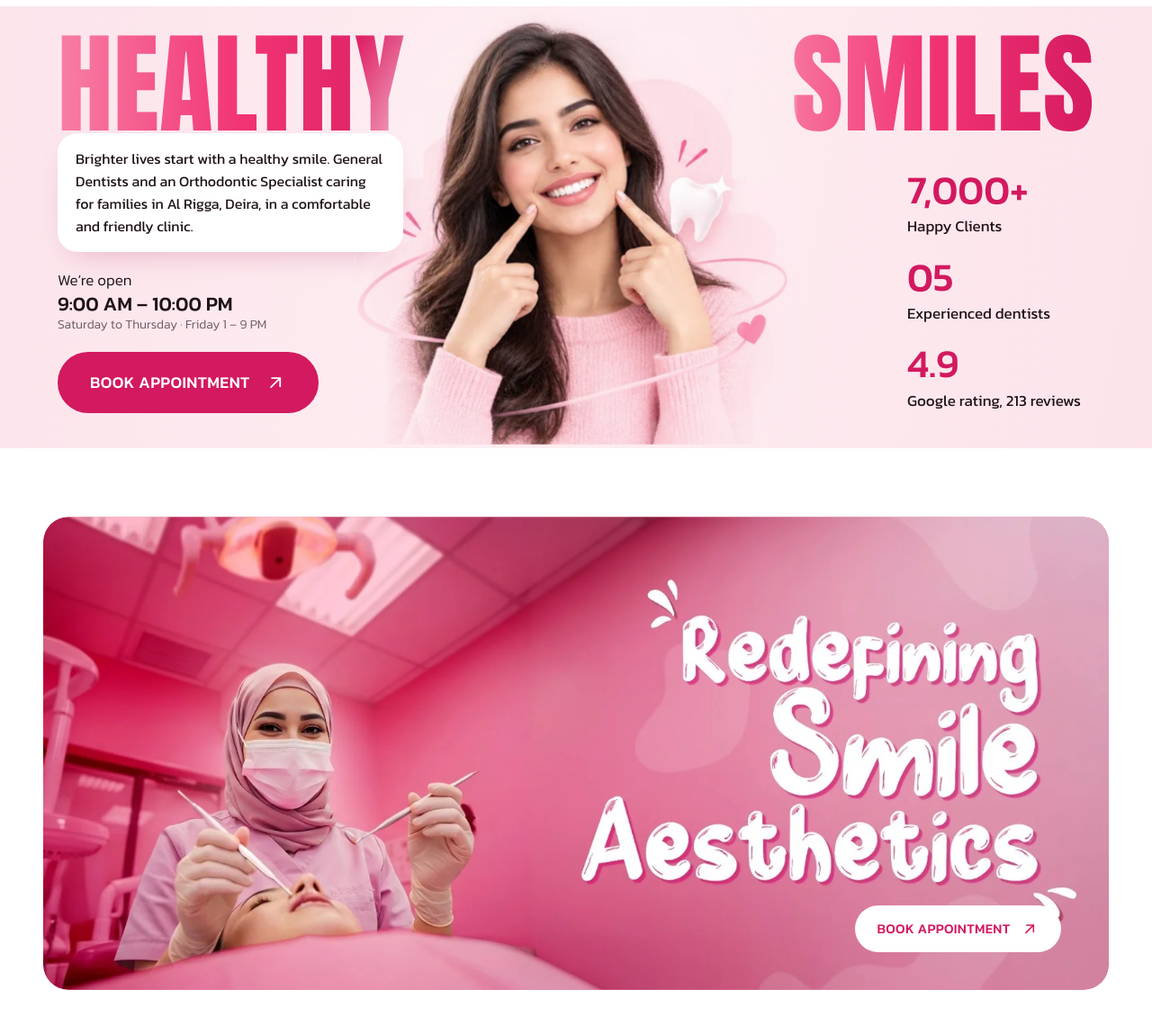
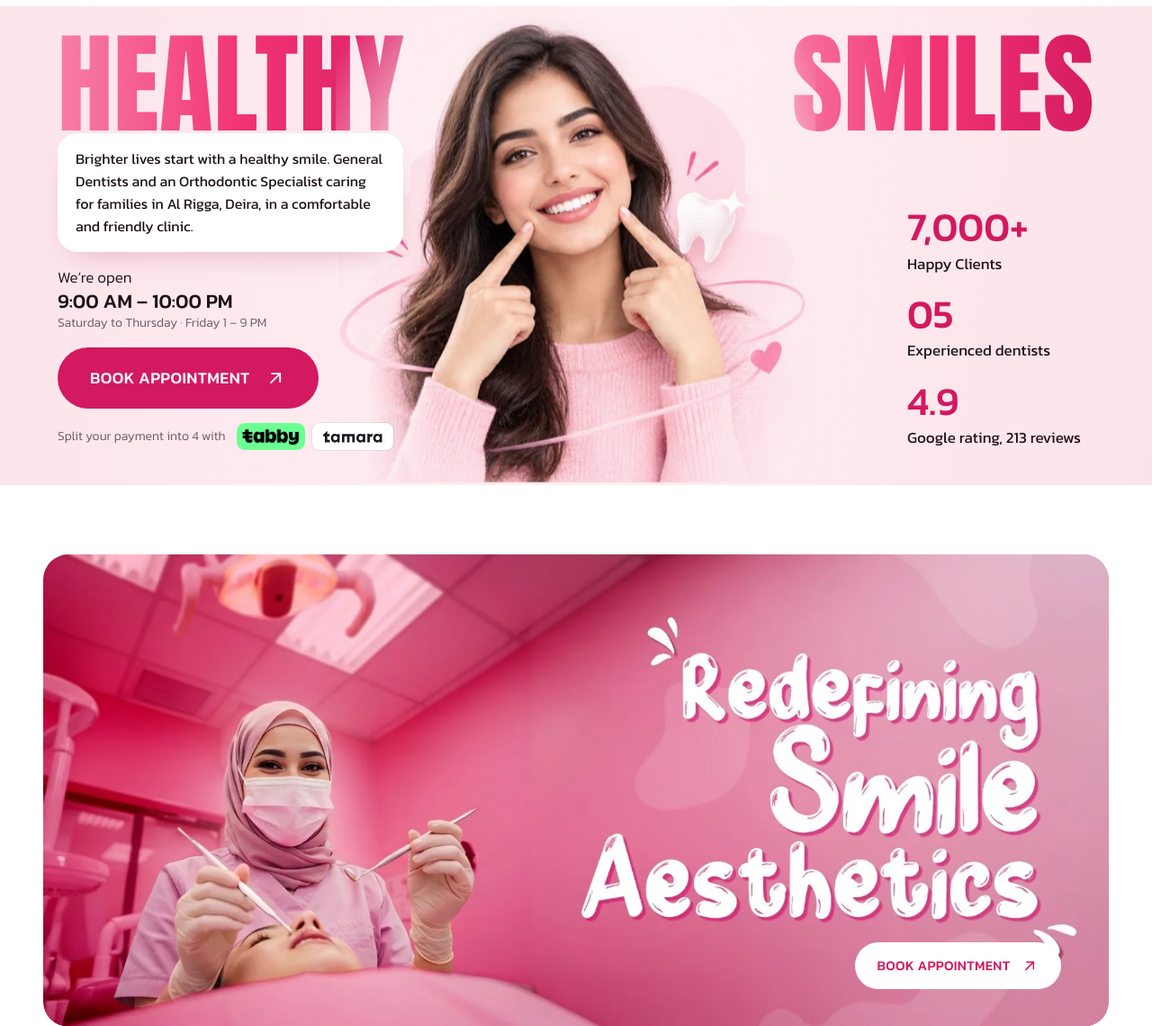
Before and after one commit to hasheebdentalclinic-sudo/Pearlecent-Shifah-Medical-Center-, a PHP site: page / in a window 1280 px wide. Shown: the part 84-1224 px from the top of the page at 90% size. Run offline with PHP 8.4, Linux system fonts and the light colour scheme.

Commit message:
Hero: Tabby and Tamara pay-in-4 badges
Co-Authored-By: Claude Opus 5.5 <noreply@anthropic.com>
Claude-Session: https://claude.ai/code/session_017qCPQQxzanc4XPe6tqL491

```diff
--- a/about.html
+++ b/about.html
@@ -12,7 +12,7 @@
 <link rel="icon" href="assets/img/mark.svg" type="image/svg+xml">
 <link rel="preload" href="assets/fonts/anton-400.woff2" as="font" type="font/woff2" crossorigin>
 <link rel="preload" href="assets/fonts/kanit-300.woff2" as="font" type="font/woff2" crossorigin>
-<link rel="stylesheet" href="assets/css/site.css?v=12">
+<link rel="stylesheet" href="assets/css/site.css?v=13">
 <script>document.documentElement.classList.add('js')</script>
 <script type="application/ld+json">{"@context":"https://schema.org","@type":"Dentist","name":"Pearlecent Shifah Medical Center L.L.C.","telephone":"+971 55 339 6152","address":{"@type":"PostalAddress","streetAddress":"Room 104, Al Zarooni Building, 73 Al Rigga Road","addressLocality":"Deira, Dubai","addressCountry":"AE"},"geo":{"@type":"GeoCoordinates","latitude":25.2624015,"longitude":55.3266563},"openingHours":["Sa-Th 09:00-22:00","Fr 13:00-21:00"],"sameAs":["https://www.instagram.com/pearlescent_dental","https://www.tiktok.com/@pearlecentshifah"]}</script>
 </head>
@@ -166,6 +166,6 @@
     <p><a href="about.html">About</a><a href="treatments.html">Treatments</a><a href="index.html#visit">Contact</a></p></div>
 </footer>
 <a class="wa-float" href="https://wa.me/971553396152" target="_blank" rel="noopener" data-wa-float aria-label="Chat with Pearlecent"><svg viewBox="0 0 24 24" aria-hidden="true"><path d="M4 5.5A2.5 2.5 0 0 1 6.5 3h11A2.5 2.5 0 0 1 20 5.5v8a2.5 2.5 0 0 1-2.5 2.5H10l-4.2 3.6c-.5.4-1.3.1-1.3-.6V16A2.5 2.5 0 0 1 4 13.5z" fill="none" stroke="currentColor" stroke-width="1.8" stroke-linejoin="round"/><path d="M8.5 8.5h7M8.5 11.5h4.5" stroke="currentColor" stroke-width="1.8" stroke-linecap="round"/></svg><span>Chat with us</span></a>
-<script src="assets/js/site.js?v=12" defer></script>
+<script src="assets/js/site.js?v=13" defer></script>
 </body>
 </html>
--- a/assets/css/site.css
+++ b/assets/css/site.css
@@ -724,3 +724,15 @@ h2, h3 { letter-spacing: -0.01em; }
 @media (max-width: 47.99em) {
   .hero2__photo { width: 90%; margin: 1rem auto .25rem; }
 }
+
+/* v10: Tabby / Tamara payment badges in hero */
+.hero2__left { gap: 1.1rem; }
+.paybnpl { display: flex; align-items: center; flex-wrap: wrap; gap: .5rem .75rem; margin-top: -.1rem; }
+.paybnpl__t { font-size: .875rem; color: var(--soft); }
+.paybnpl__logos { display: inline-flex; align-items: center; gap: .5rem; }
+.paybnpl__tabby { height: 30px; width: auto; display: block; }
+.paybnpl__tamara { height: 30px; display: inline-flex; align-items: center; padding: 0 .75rem; background: #fff; border-radius: 8px; box-shadow: 0 0 0 1px rgba(22, 24, 29, .08); }
+.paybnpl__tamara img { height: 13px; width: auto; display: block; }
+@media (max-width: 47.99em) {
+  .paybnpl__t { width: 100%; }
+}
--- a/dentists/ankur.html
+++ b/dentists/ankur.html
@@ -12,7 +12,7 @@
 <link rel="icon" href="../assets/img/mark.svg" type="image/svg+xml">
 <link rel="preload" href="../assets/fonts/anton-400.woff2" as="font" type="font/woff2" crossorigin>
 <link rel="preload" href="../assets/fonts/kanit-300.woff2" as="font" type="font/woff2" crossorigin>
-<link rel="stylesheet" href="../assets/css/site.css?v=12">
+<link rel="stylesheet" href="../assets/css/site.css?v=13">
 <script>document.documentElement.classList.add('js')</script>
 <script type="application/ld+json">{"@context":"https://schema.org","@type":"Dentist","name":"Pearlecent Shifah Medical Center L.L.C.","telephone":"+971 55 339 6152","address":{"@type":"PostalAddress","streetAddress":"Room 104, Al Zarooni Building, 73 Al Rigga Road","addressLocality":"Deira, Dubai","addressCountry":"AE"},"geo":{"@type":"GeoCoordinates","latitude":25.2624015,"longitude":55.3266563},"openingHours":["Sa-Th 09:00-22:00","Fr 13:00-21:00"],"sameAs":["https://www.instagram.com/pearlescent_dental","https://www.tiktok.com/@pearlecentshifah"]}</script>
 </head>
@@ -136,6 +136,6 @@
     <p><a href="../about.html">About</a><a href="../treatments.html">Treatments</a><a href="../index.html#visit">Contact</a></p></div>
 </footer>
 <a class="wa-float" href="https://wa.me/971553396152" target="_blank" rel="noopener" data-wa-float aria-label="Chat with Pearlecent"><svg viewBox="0 0 24 24" aria-hidden="true"><path d="M4 5.5A2.5 2.5 0 0 1 6.5 3h11A2.5 2.5 0 0 1 20 5.5v8a2.5 2.5 0 0 1-2.5 2.5H10l-4.2 3.6c-.5.4-1.3.1-1.3-.6V16A2.5 2.5 0 0 1 4 13.5z" fill="none" stroke="currentColor" stroke-width="1.8" stroke-linejoin="round"/><path d="M8.5 8.5h7M8.5 11.5h4.5" stroke="currentColor" stroke-width="1.8" stroke-linecap="round"/></svg><span>Chat with us</span></a>
-<script src="../assets/js/site.js?v=12" defer></script>
+<script src="../assets/js/site.js?v=13" defer></script>
 </body>
 </html>
--- a/dentists/faseela.html
+++ b/dentists/faseela.html
@@ -12,7 +12,7 @@
 <link rel="icon" href="../assets/img/mark.svg" type="image/svg+xml">
 <link rel="preload" href="../assets/fonts/anton-400.woff2" as="font" type="font/woff2" crossorigin>
 <link rel="preload" href="../assets/fonts/kanit-300.woff2" as="font" type="font/woff2" crossorigin>
-<link rel="stylesheet" href="../assets/css/site.css?v=12">
+<link rel="stylesheet" href="../assets/css/site.css?v=13">
 <script>document.documentElement.classList.add('js')</script>
 <script type="application/ld+json">{"@context":"https://schema.org","@type":"Dentist","name":"Pearlecent Shifah Medical Center L.L.C.","telephone":"+971 55 339 6152","address":{"@type":"PostalAddress","streetAddress":"Room 104, Al Zarooni Building, 73 Al Rigga Road","addressLocality":"Deira, Dubai","addressCountry":"AE"},"geo":{"@type":"GeoCoordinates","latitude":25.2624015,"longitude":55.3266563},"openingHours":["Sa-Th 09:00-22:00","Fr 13:00-21:00"],"sameAs":["https://www.instagram.com/pearlescent_dental","https://www.tiktok.com/@pearlecentshifah"]}</script>
 </head>
@@ -136,6 +136,6 @@
     <p><a href="../about.html">About</a><a href="../treatments.html">Treatments</a><a href="../index.html#visit">Contact</a></p></div>
 </footer>
 <a class="wa-float" href="https://wa.me/971553396152" target="_blank" rel="noopener" data-wa-float aria-label="Chat with Pearlecent"><svg viewBox="0 0 24 24" aria-hidden="true"><path d="M4 5.5A2.5 2.5 0 0 1 6.5 3h11A2.5 2.5 0 0 1 20 5.5v8a2.5 2.5 0 0 1-2.5 2.5H10l-4.2 3.6c-.5.4-1.3.1-1.3-.6V16A2.5 2.5 0 0 1 4 13.5z" fill="none" stroke="currentColor" stroke-width="1.8" stroke-linejoin="round"/><path d="M8.5 8.5h7M8.5 11.5h4.5" stroke="currentColor" stroke-width="1.8" stroke-linecap="round"/></svg><span>Chat with us</span></a>
-<script src="../assets/js/site.js?v=12" defer></script>
+<script src="../assets/js/site.js?v=13" defer></script>
 </body>
 </html>
--- a/dentists/krishna.html
+++ b/dentists/krishna.html
@@ -12,7 +12,7 @@
 <link rel="icon" href="../assets/img/mark.svg" type="image/svg+xml">
 <link rel="preload" href="../assets/fonts/anton-400.woff2" as="font" type="font/woff2" crossorigin>
 <link rel="preload" href="../assets/fonts/kanit-300.woff2" as="font" type="font/woff2" crossorigin>
-<link rel="stylesheet" href="../assets/css/site.css?v=12">
+<link rel="stylesheet" href="../assets/css/site.css?v=13">
 <script>document.documentElement.classList.add('js')</script>
 <script type="application/ld+json">{"@context":"https://schema.org","@type":"Dentist","name":"Pearlecent Shifah Medical Center L.L.C.","telephone":"+971 55 339 6152","address":{"@type":"PostalAddress","streetAddress":"Room 104, Al Zarooni Building, 73 Al Rigga Road","addressLocality":"Deira, Dubai","addressCountry":"AE"},"geo":{"@type":"GeoCoordinates","latitude":25.2624015,"longitude":55.3266563},"openingHours":["Sa-Th 09:00-22:00","Fr 13:00-21:00"],"sameAs":["https://www.instagram.com/pearlescent_dental","https://www.tiktok.com/@pearlecentshifah"]}</script>
 </head>
@@ -136,6 +136,6 @@
     <p><a href="../about.html">About</a><a href="../treatments.html">Treatments</a><a href="../index.html#visit">Contact</a></p></div>
 </footer>
 <a class="wa-float" href="https://wa.me/971553396152" target="_blank" rel="noopener" data-wa-float aria-label="Chat with Pearlecent"><svg viewBox="0 0 24 24" aria-hidden="true"><path d="M4 5.5A2.5 2.5 0 0 1 6.5 3h11A2.5 2.5 0 0 1 20 5.5v8a2.5 2.5 0 0 1-2.5 2.5H10l-4.2 3.6c-.5.4-1.3.1-1.3-.6V16A2.5 2.5 0 0 1 4 13.5z" fill="none" stroke="currentColor" stroke-width="1.8" stroke-linejoin="round"/><path d="M8.5 8.5h7M8.5 11.5h4.5" stroke="currentColor" stroke-width="1.8" stroke-linecap="round"/></svg><span>Chat with us</span></a>
-<script src="../assets/js/site.js?v=12" defer></script>
+<script src="../assets/js/site.js?v=13" defer></script>
 </body>
 </html>
--- a/dentists/nasira.html
+++ b/dentists/nasira.html
@@ -12,7 +12,7 @@
 <link rel="icon" href="../assets/img/mark.svg" type="image/svg+xml">
 <link rel="preload" href="../assets/fonts/anton-400.woff2" as="font" type="font/woff2" crossorigin>
 <link rel="preload" href="../assets/fonts/kanit-300.woff2" as="font" type="font/woff2" crossorigin>
-<link rel="stylesheet" href="../assets/css/site.css?v=12">
+<link rel="stylesheet" href="../assets/css/site.css?v=13">
 <script>document.documentElement.classList.add('js')</script>
 <script type="application/ld+json">{"@context":"https://schema.org","@type":"Dentist","name":"Pearlecent Shifah Medical Center L.L.C.","telephone":"+971 55 339 6152","address":{"@type":"PostalAddress","streetAddress":"Room 104, Al Zarooni Building, 73 Al Rigga Road","addressLocality":"Deira, Dubai","addressCountry":"AE"},"geo":{"@type":"GeoCoordinates","latitude":25.2624015,"longitude":55.3266563},"openingHours":["Sa-Th 09:00-22:00","Fr 13:00-21:00"],"sameAs":["https://www.instagram.com/pearlescent_dental","https://www.tiktok.com/@pearlecentshifah"]}</script>
 </head>
@@ -136,6 +136,6 @@
     <p><a href="../about.html">About</a><a href="../treatments.html">Treatments</a><a href="../index.html#visit">Contact</a></p></div>
 </footer>
 <a class="wa-float" href="https://wa.me/971553396152" target="_blank" rel="noopener" data-wa-float aria-label="Chat with Pearlecent"><svg viewBox="0 0 24 24" aria-hidden="true"><path d="M4 5.5A2.5 2.5 0 0 1 6.5 3h11A2.5 2.5 0 0 1 20 5.5v8a2.5 2.5 0 0 1-2.5 2.5H10l-4.2 3.6c-.5.4-1.3.1-1.3-.6V16A2.5 2.5 0 0 1 4 13.5z" fill="none" stroke="currentColor" stroke-width="1.8" stroke-linejoin="round"/><path d="M8.5 8.5h7M8.5 11.5h4.5" stroke="currentColor" stroke-width="1.8" stroke-linecap="round"/></svg><span>Chat with us</span></a>
-<script src="../assets/js/site.js?v=12" defer></script>
+<script src="../assets/js/site.js?v=13" defer></script>
 </body>
 </html>
--- a/dentists/sangeetha.html
+++ b/dentists/sangeetha.html
@@ -12,7 +12,7 @@
 <link rel="icon" href="../assets/img/mark.svg" type="image/svg+xml">
 <link rel="preload" href="../assets/fonts/anton-400.woff2" as="font" type="font/woff2" crossorigin>
 <link rel="preload" href="../assets/fonts/kanit-300.woff2" as="font" type="font/woff2" crossorigin>
-<link rel="stylesheet" href="../assets/css/site.css?v=12">
+<link rel="stylesheet" href="../assets/css/site.css?v=13">
 <script>document.documentElement.classList.add('js')</script>
 <script type="application/ld+json">{"@context":"https://schema.org","@type":"Dentist","name":"Pearlecent Shifah Medical Center L.L.C.","telephone":"+971 55 339 6152","address":{"@type":"PostalAddress","streetAddress":"Room 104, Al Zarooni Building, 73 Al Rigga Road","addressLocality":"Deira, Dubai","addressCountry":"AE"},"geo":{"@type":"GeoCoordinates","latitude":25.2624015,"longitude":55.3266563},"openingHours":["Sa-Th 09:00-22:00","Fr 13:00-21:00"],"sameAs":["https://www.instagram.com/pearlescent_dental","https://www.tiktok.com/@pearlecentshifah"]}</script>
 </head>
@@ -136,6 +136,6 @@
     <p><a href="../about.html">About</a><a href="../treatments.html">Treatments</a><a href="../index.html#visit">Contact</a></p></div>
 </footer>
 <a class="wa-float" href="https://wa.me/971553396152" target="_blank" rel="noopener" data-wa-float aria-label="Chat with Pearlecent"><svg viewBox="0 0 24 24" aria-hidden="true"><path d="M4 5.5A2.5 2.5 0 0 1 6.5 3h11A2.5 2.5 0 0 1 20 5.5v8a2.5 2.5 0 0 1-2.5 2.5H10l-4.2 3.6c-.5.4-1.3.1-1.3-.6V16A2.5 2.5 0 0 1 4 13.5z" fill="none" stroke="currentColor" stroke-width="1.8" stroke-linejoin="round"/><path d="M8.5 8.5h7M8.5 11.5h4.5" stroke="currentColor" stroke-width="1.8" stroke-linecap="round"/></svg><span>Chat with us</span></a>
-<script src="../assets/js/site.js?v=12" defer></script>
+<script src="../assets/js/site.js?v=13" defer></script>
 </body>
 </html>
--- a/index.html
+++ b/index.html
@@ -12,7 +12,7 @@
 <link rel="icon" href="assets/img/mark.svg" type="image/svg+xml">
 <link rel="preload" href="assets/fonts/anton-400.woff2" as="font" type="font/woff2" crossorigin>
 <link rel="preload" href="assets/fonts/kanit-300.woff2" as="font" type="font/woff2" crossorigin>
-<link rel="stylesheet" href="assets/css/site.css?v=12">
+<link rel="stylesheet" href="assets/css/site.css?v=13">
 <script>document.documentElement.classList.add('js')</script>
 <script type="application/ld+json">{"@context":"https://schema.org","@type":"Dentist","name":"Pearlecent Shifah Medical Center L.L.C.","telephone":"+971 55 339 6152","address":{"@type":"PostalAddress","streetAddress":"Room 104, Al Zarooni Building, 73 Al Rigga Road","addressLocality":"Deira, Dubai","addressCountry":"AE"},"geo":{"@type":"GeoCoordinates","latitude":25.2624015,"longitude":55.3266563},"openingHours":["Sa-Th 09:00-22:00","Fr 13:00-21:00"],"sameAs":["https://www.instagram.com/pearlescent_dental","https://www.tiktok.com/@pearlecentshifah"]}</script>
 </head>
@@ -53,6 +53,7 @@
         <p class="hero2__bubble" data-rise style="--i:3">Brighter lives start with a healthy smile. General Dentists and an Orthodontic Specialist caring for families in Al Rigga, Deira, in a comfortable and friendly clinic.</p>
         <p class="hero2__open" data-rise style="--i:4"><span>We’re open</span><b>9:00 AM – 10:00 PM</b><small>Saturday to Thursday · Friday 1 – 9 PM</small></p>
         <p data-rise style="--i:5"><a class="button button--xl" href="#book">Book appointment<svg class="arr" viewBox="0 0 24 24" aria-hidden="true"><path d="M7 17 17 7M8 7h9v9"/></svg></a></p>
+        <div class="paybnpl" data-rise style="--i:6"><span class="paybnpl__t">Split your payment into 4 with</span><span class="paybnpl__logos"><img class="paybnpl__tabby" src="assets/img/pay/tabby.png" alt="Tabby" width="183" height="72"><span class="paybnpl__tamara"><img src="assets/img/pay/tamara.svg" alt="Tamara" width="97" height="19"></span></span></div>
       </div>
       <ul class="hero2__stats">
         <li data-rise style="--i:4"><b><span data-count="7000">7,000</span>+</b><span>Happy Clients</span></li>
@@ -279,6 +280,6 @@
     <p><a href="about.html">About</a><a href="treatments.html">Treatments</a><a href="index.html#visit">Contact</a></p></div>
 </footer>
 <a class="wa-float" href="https://wa.me/971553396152" target="_blank" rel="noopener" data-wa-float aria-label="Chat with Pearlecent"><svg viewBox="0 0 24 24" aria-hidden="true"><path d="M4 5.5A2.5 2.5 0 0 1 6.5 3h11A2.5 2.5 0 0 1 20 5.5v8a2.5 2.5 0 0 1-2.5 2.5H10l-4.2 3.6c-.5.4-1.3.1-1.3-.6V16A2.5 2.5 0 0 1 4 13.5z" fill="none" stroke="currentColor" stroke-width="1.8" stroke-linejoin="round"/><path d="M8.5 8.5h7M8.5 11.5h4.5" stroke="currentColor" stroke-width="1.8" stroke-linecap="round"/></svg><span>Chat with us</span></a>
-<script src="assets/js/site.js?v=12" defer></script>
+<script src="assets/js/site.js?v=13" defer></script>
 </body>
 </html>
--- a/treatments.html
+++ b/treatments.html
@@ -12,7 +12,7 @@
 <link rel="icon" href="assets/img/mark.svg" type="image/svg+xml">
 <link rel="preload" href="assets/fonts/anton-400.woff2" as="font" type="font/woff2" crossorigin>
 <link rel="preload" href="assets/fonts/kanit-300.woff2" as="font" type="font/woff2" crossorigin>
-<link rel="stylesheet" href="assets/css/site.css?v=12">
+<link rel="stylesheet" href="assets/css/site.css?v=13">
 <script>document.documentElement.classList.add('js')</script>
 <script type="application/ld+json">{"@context":"https://schema.org","@type":"Dentist","name":"Pearlecent Shifah Medical Center L.L.C.","telephone":"+971 55 339 6152","address":{"@type":"PostalAddress","streetAddress":"Room 104, Al Zarooni Building, 73 Al Rigga Road","addressLocality":"Deira, Dubai","addressCountry":"AE"},"geo":{"@type":"GeoCoordinates","latitude":25.2624015,"longitude":55.3266563},"openingHours":["Sa-Th 09:00-22:00","Fr 13:00-21:00"],"sameAs":["https://www.instagram.com/pearlescent_dental","https://www.tiktok.com/@pearlecentshifah"]}</script>
 </head>
@@ -130,6 +130,6 @@
     <p><a href="about.html">About</a><a href="treatments.html">Treatments</a><a href="index.html#visit">Contact</a></p></div>
 </footer>
 <a class="wa-float" href="https://wa.me/971553396152" target="_blank" rel="noopener" data-wa-float aria-label="Chat with Pearlecent"><svg viewBox="0 0 24 24" aria-hidden="true"><path d="M4 5.5A2.5 2.5 0 0 1 6.5 3h11A2.5 2.5 0 0 1 20 5.5v8a2.5 2.5 0 0 1-2.5 2.5H10l-4.2 3.6c-.5.4-1.3.1-1.3-.6V16A2.5 2.5 0 0 1 4 13.5z" fill="none" stroke="currentColor" stroke-width="1.8" stroke-linejoin="round"/><path d="M8.5 8.5h7M8.5 11.5h4.5" stroke="currentColor" stroke-width="1.8" stroke-linecap="round"/></svg><span>Chat with us</span></a>
-<script src="assets/js/site.js?v=12" defer></script>
+<script src="assets/js/site.js?v=13" defer></script>
 </body>
 </html>
```
Also changed, not shown: assets/img/pay/tabby.png (added), assets/img/pay/tabby.webp (added), assets/img/pay/tamara.svg (added).
